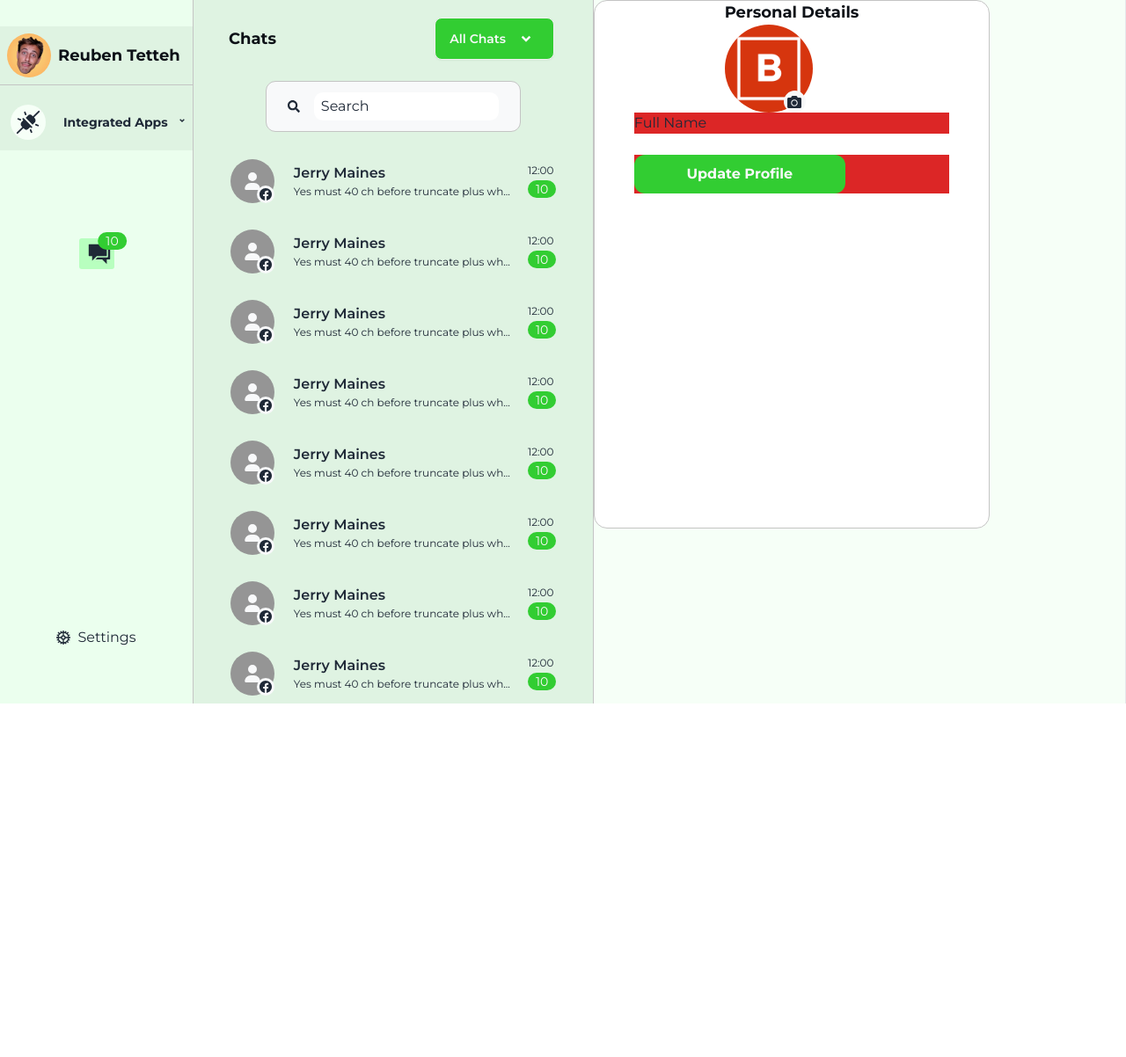
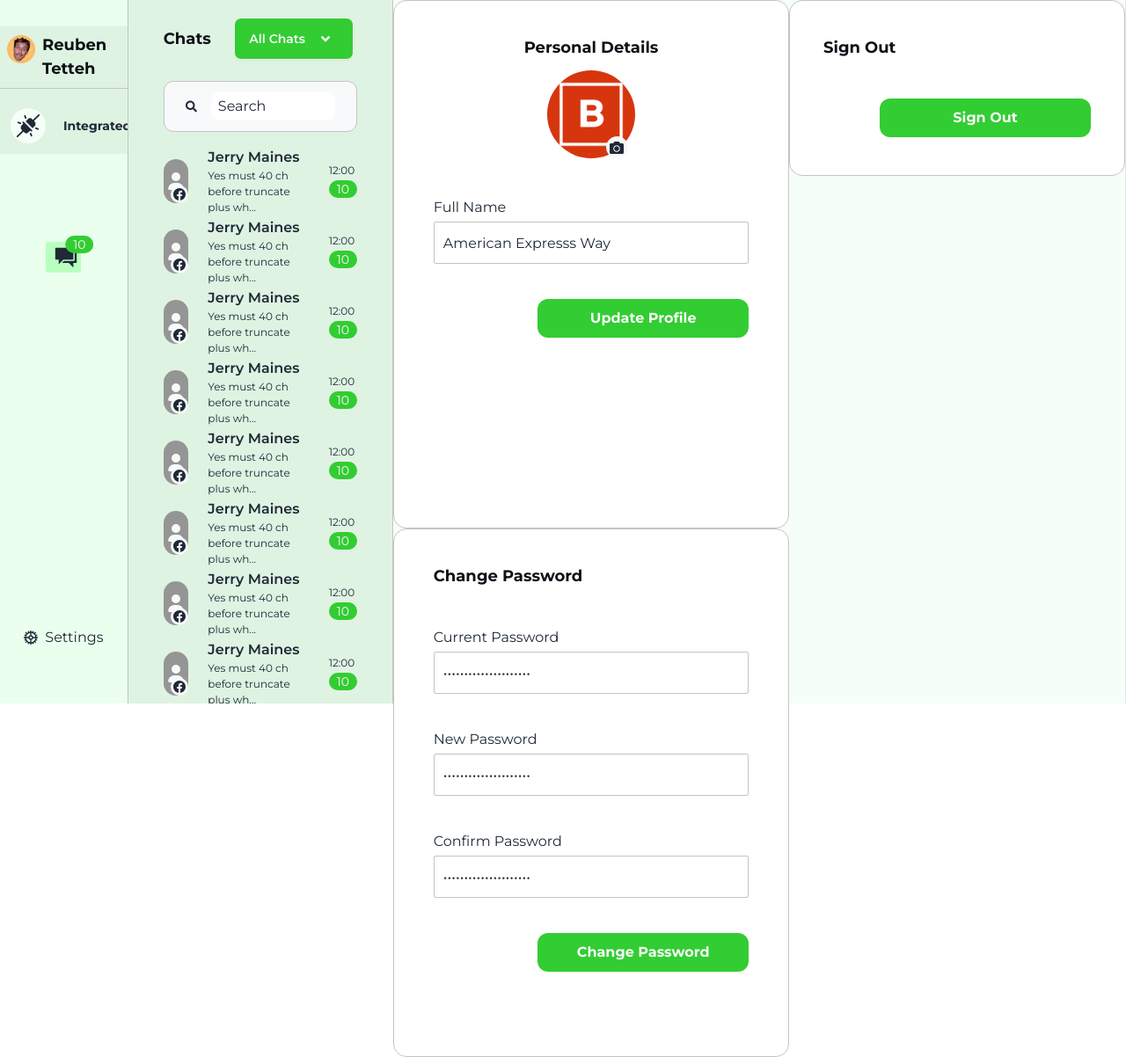
Before and after one commit to rkotchamp/coldbooth, a Next.js app: page /dashboard in a window 1280 px wide. Shown: the whole page at 88% size. Before the commit the page ends 800 px from the top, so only its background shows below. Built offline with nearby package versions, Linux system fonts and the light colour scheme.

Commit message:
styled the account sections

```diff
--- a/app/components/SettingsCompos/AccountSettings/AccountSettings.js
+++ b/app/components/SettingsCompos/AccountSettings/AccountSettings.js
@@ -1,9 +1,15 @@
 import ProfileDetails from "./ProfileData";
+import ChangePassword from "./ChangePassword";
+import SignOut from "./SignOut";
 
 export default function AccountSettings() {
   return (
-    <div>
-      <ProfileDetails />
+    <div className="flex">
+      <div>
+        <ProfileDetails />
+        <ChangePassword />
+      </div>
+      <SignOut />
     </div>
   );
 }
--- /dev/null
+++ b/app/components/SettingsCompos/AccountSettings/ChangePassword.js
@@ -0,0 +1,49 @@
+import SubButton from "./Button";
+
+const handlePasswordChange = (e) => {
+  e.preventDefault();
+  console.log("Btn clicked ");
+};
+export default function ChangePassword() {
+  return (
+    <div className="flex h-[601px] w-[450px] flex-col items-center gap-11 rounded-[15px] border border-[--gray-light-border-color] bg-[--pure-White] py-10">
+      <div className="flex w-[80%] flex-col items-start gap-3">
+        <p className="panelHeading-text">Change Password</p>
+        {/* <div></div> */}
+      </div>
+
+      <form className="flex w-[80%] flex-col gap-10">
+        <div className="flex flex-col gap-1">
+          <label htmlFor="currentPassword">Current Password</label>
+          <input
+            type="password"
+            id="currentPassword"
+            className="h-12 w-full rounded-sm border border-[--gray-light-border-color] p-[10px] focus:outline-none focus:ring-1 focus:ring-[--active-hover-green-bg-color]"
+            defaultValue="American Expresss Way"
+          />
+        </div>
+        <div className="flex flex-col gap-1">
+          <label htmlFor="newPassword">New Password</label>
+          <input
+            type="password"
+            id="newPassword"
+            className="h-12 w-full rounded-sm border border-[--gray-light-border-color] p-[10px] focus:outline-none focus:ring-1 focus:ring-[--active-hover-green-bg-color]"
+            defaultValue="American Expresss Way"
+          />
+        </div>
+        <div className="flex flex-col gap-1">
+          <label htmlFor="confirmPassword">Confirm Password</label>
+          <input
+            type="password"
+            id="confirmPassword"
+            className="h-12 w-full rounded-sm border border-[--gray-light-border-color] p-[10px] focus:outline-none focus:ring-1 focus:ring-[--active-hover-green-bg-color]"
+            defaultValue="American Expresss Way"
+          />
+        </div>
+        <div className="flex w-full justify-end">
+          <SubButton btnText="Change Password" onClick={handlePasswordChange} />
+        </div>
+      </form>
+    </div>
+  );
+}
--- a/app/components/SettingsCompos/AccountSettings/ProfileData.js
+++ b/app/components/SettingsCompos/AccountSettings/ProfileData.js
@@ -8,8 +8,8 @@ const handleProfileChange = (e) => {
 };
 export default function ProfileDetails() {
   return (
-    <div className="flex h-[601px] w-[450px] flex-col items-center rounded-[15px] border border-[--gray-light-border-color] bg-[--pure-White]">
-      <div>
+    <div className="flex h-[601px] w-[450px] flex-col items-center gap-11 rounded-[15px] border border-[--gray-light-border-color] bg-[--pure-White] py-10">
+      <div className="flex flex-col items-center justify-center gap-3">
         <p className="panelHeading-text">Personal Details</p>
         <div className="relative flex h-[100px] w-[100px] items-center justify-center rounded-full">
           <Image
@@ -25,12 +25,19 @@ export default function ProfileDetails() {
         </div>
       </div>
 
-      <form className="flex w-[80%] flex-col bg-red-600">
-        <div className="flex flex-col">
+      <form className="flex w-[80%] flex-col gap-10">
+        <div className="flex flex-col gap-1">
           <label htmlFor="fullName">Full Name</label>
-          <input type="text" id="fullName" className="" />
+          <input
+            type="text"
+            id="fullName"
+            className="h-12 w-full rounded-sm border border-[--gray-light-border-color] p-[10px] focus:outline-none focus:ring-1 focus:ring-[--active-hover-green-bg-color]"
+            defaultValue="American Expresss Way"
+          />
         </div>
-        <SubButton btnText="Update Profile" onClick={handleProfileChange} />
+        <div className="flex w-full justify-end">
+          <SubButton btnText="Update Profile" onClick={handleProfileChange} />
+        </div>
       </form>
     </div>
   );
--- /dev/null
+++ b/app/components/SettingsCompos/AccountSettings/SignOut.js
@@ -0,0 +1,18 @@
+import SubButton from "./Button";
+
+const handleSignOut = () => {
+  console.log("BTN clicked");
+};
+
+export default function SignOut() {
+  return (
+    <div className="flex h-[200px] w-[450px] flex-col items-center gap-11 rounded-[15px] border border-[--gray-light-border-color] bg-[--pure-White] py-10">
+      <div className="w-[80%]">
+        <p className="panelHeading-text">Sign Out</p>
+      </div>
+      <div className="flex w-[80%] justify-end">
+        <SubButton btnText="Sign Out" onClick={handleSignOut} />
+      </div>
+    </div>
+  );
+}
```
